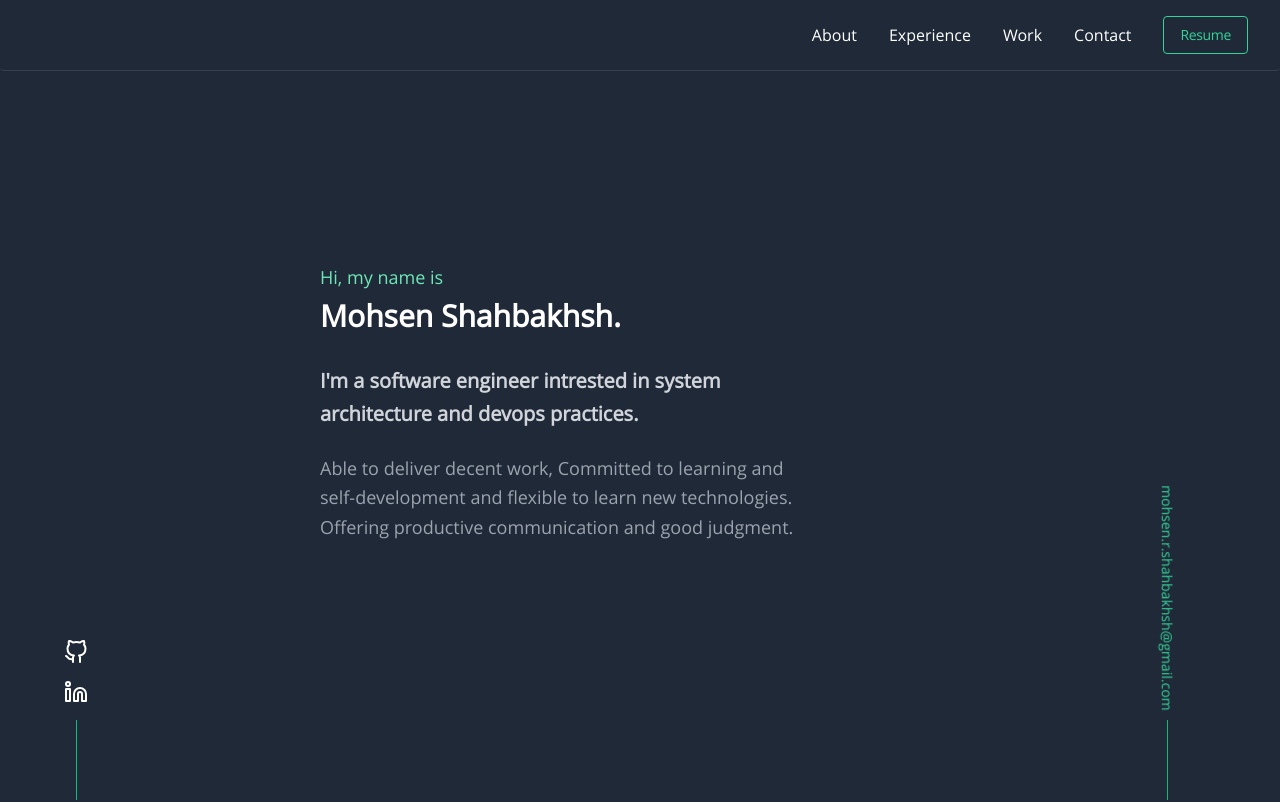
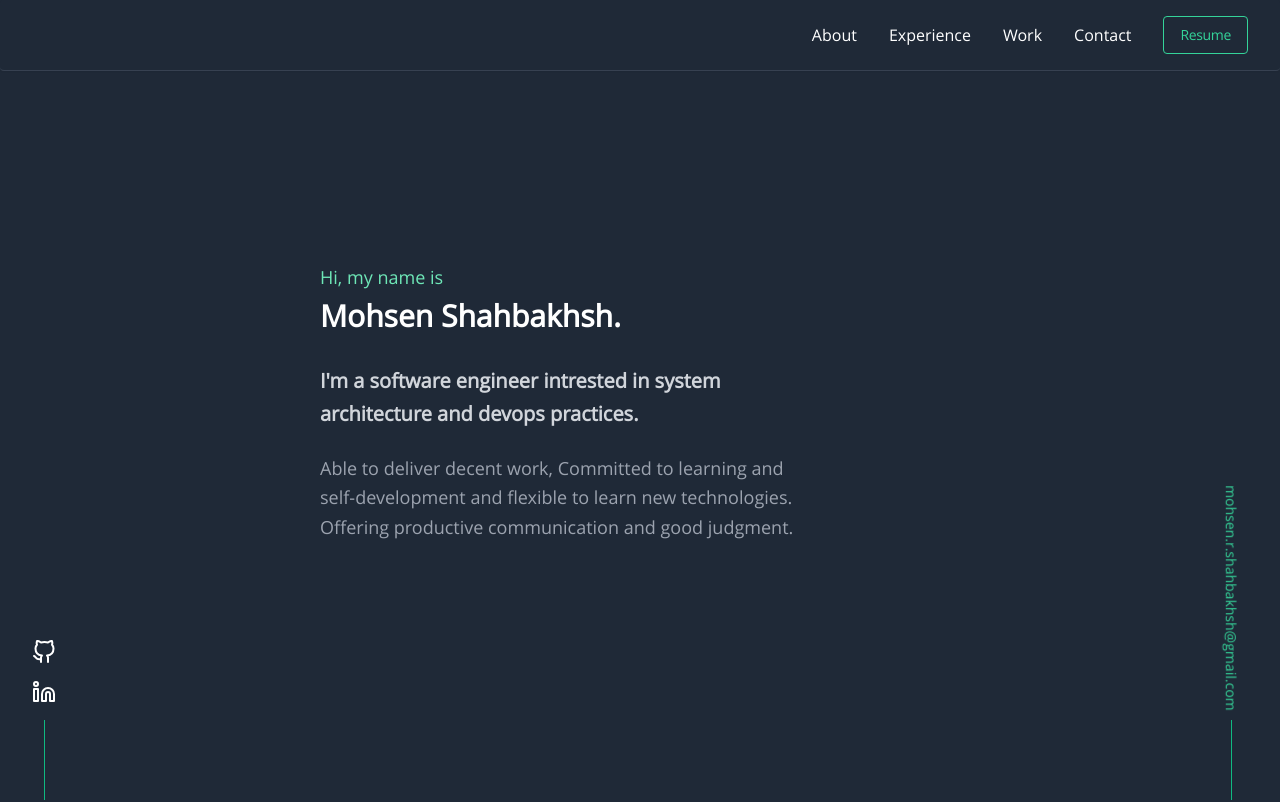
Before and after one commit to mohsenshahbakhsh/portfolio-react-tailwind, a React (Create React App) app: page / in a window 1280 px wide. Shown: the top 802 px of the page. Built offline with nearby package versions, Linux system fonts and the light colour scheme.

Commit message:
update footer

```diff
--- a/src/Footer.js
+++ b/src/Footer.js
@@ -6,9 +6,9 @@ const Footer = () => {
   const [clip_copy, setCopy] = React.useState(false);
   return (
     <div className="w-full fixed bottom-0">
-      <div className="flex flex-row justify-between items-end">
+      <div className="flex flex-row justify-between items-end px-8">
         {/* social media*/}
-        <div className="px-16 flex flex-col justify-center items-center space-y-4">
+        <div className="flex flex-col justify-center items-center space-y-4">
           <a href="https://github.com/mohsenshahbakhsh">
             <svg
               xmlns="http://www.w3.org/2000/svg"
@@ -47,7 +47,7 @@ const Footer = () => {
         </div>
 
         {/* email */}
-        <div className="flex flex-col justify-center items-center">
+        <div className="flex flex-col justify-center items-center transform-gpu translate-x-24">
           <a
             href="mailto:mohsen.r.shahbakhsh@gmail.com?Subject=Hello%20User"
             className="text-sm text-green-400 origin-bot transform-gpu -translate-y-28 rotate-90"
```
